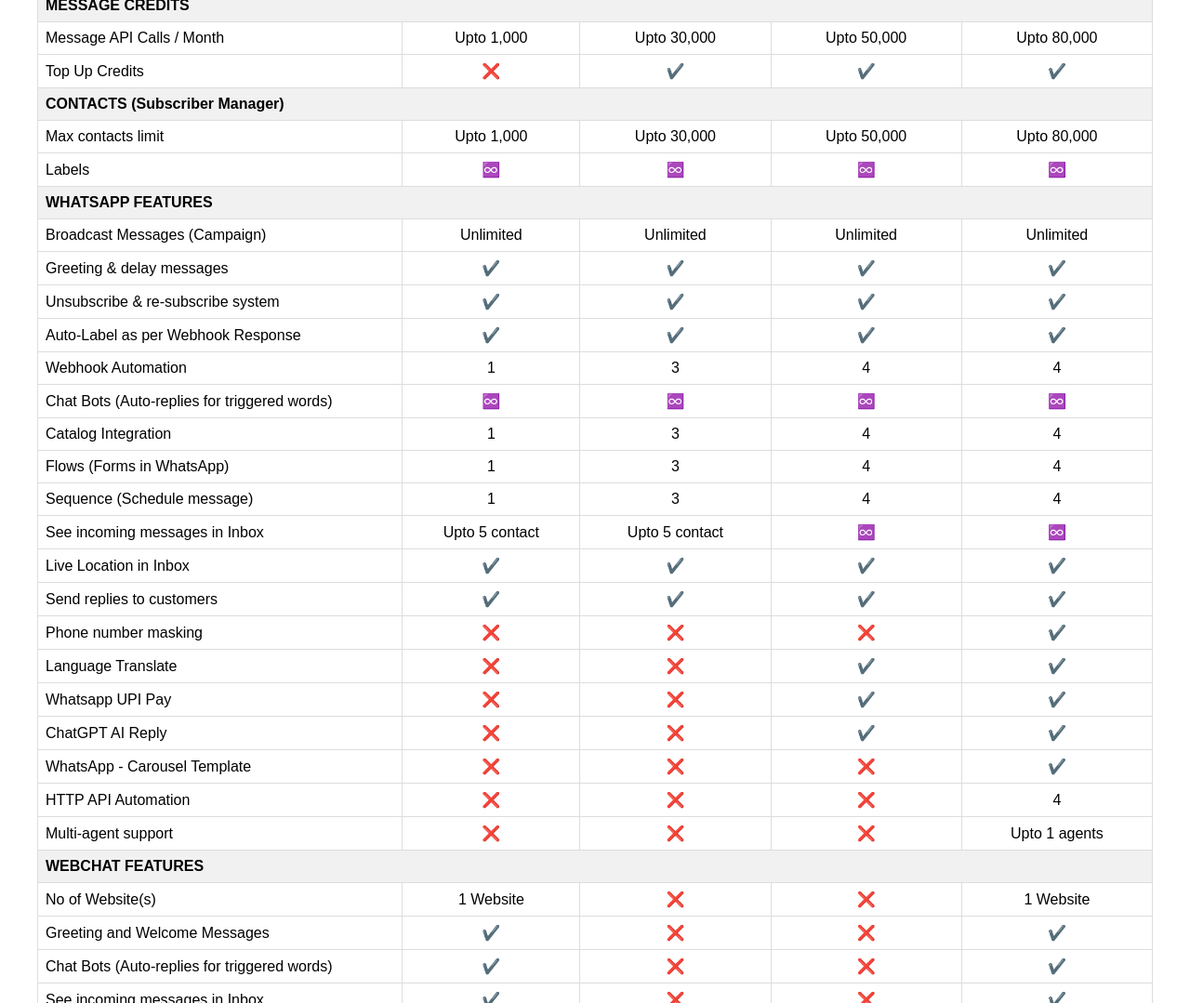
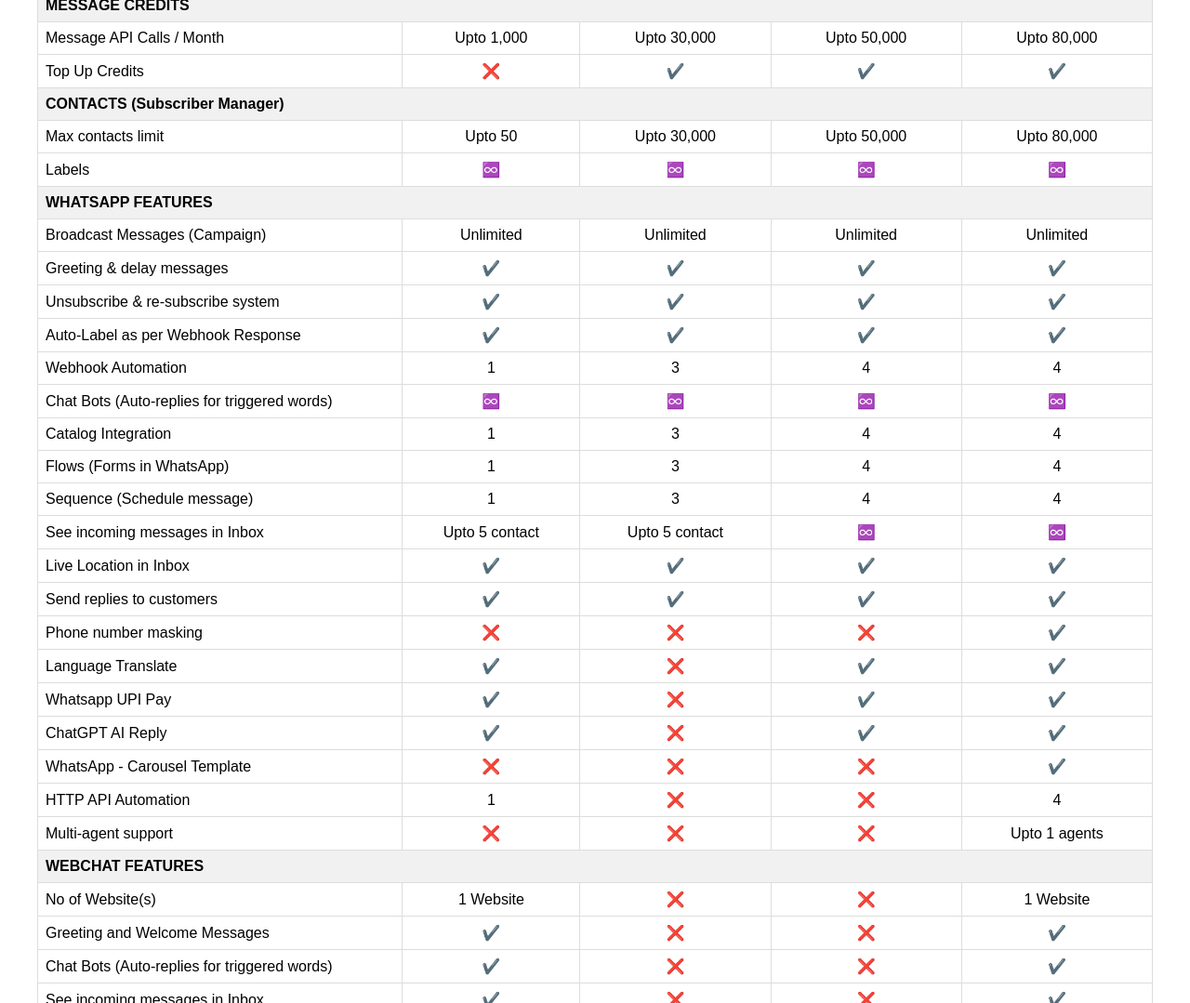
Before and after one commit to skyfreeindia/xpressbot, a plain HTML site: page index.html in a window 1280 px wide. Shown: the part 440-1519 px from the top of the page at 93% size. Drawn offline with Linux system fonts and the light colour scheme; no server answers.

Commit message:
Update index.html

```diff
--- a/index.html
+++ b/index.html
@@ -313,7 +313,7 @@ th {
                 <td colspan="5" class="left-align">CONTACTS (Subscriber Manager)</td>
             </tr>
             <tr><td class="left-alignfeature">Max contacts limit</td>
-                <td>Upto 1,000</td>
+                <td>Upto 50</td>
                 <td>Upto 30,000</td>
                 <td>Upto 50,000</td>
                 <td>Upto 80,000</td>
@@ -409,19 +409,19 @@ th {
                 <td>✔️</td>
             </tr>
             <tr><td class="left-alignfeature">Language Translate</td>
-                <td>❌</td>
+                <td>✔️</td>
                 <td>❌</td>
                 <td>✔️</td>
                 <td>✔️</td>
             </tr>
             <tr><td class="left-alignfeature">Whatsapp UPI Pay</td>
-                <td>❌</td>
+                <td>✔️</td>
                 <td>❌</td>
                 <td>✔️</td>
                 <td>✔️</td>
             </tr>
             <tr><td class="left-alignfeature">ChatGPT AI Reply</td>
-                <td>❌</td>
+                <td>✔️</td>
                 <td>❌</td>
                 <td>✔️</td>
                 <td>✔️</td>
@@ -431,7 +431,7 @@ th {
                 <td>❌</td>
                 <td>✔️</td>
             </tr>    <tr><td class="left-alignfeature">HTTP API Automation</td>
-                <td>❌</td>
+                <td>1</td>
                 <td>❌</td>
                 <td>❌</td>
                 <td>4</td>
```
